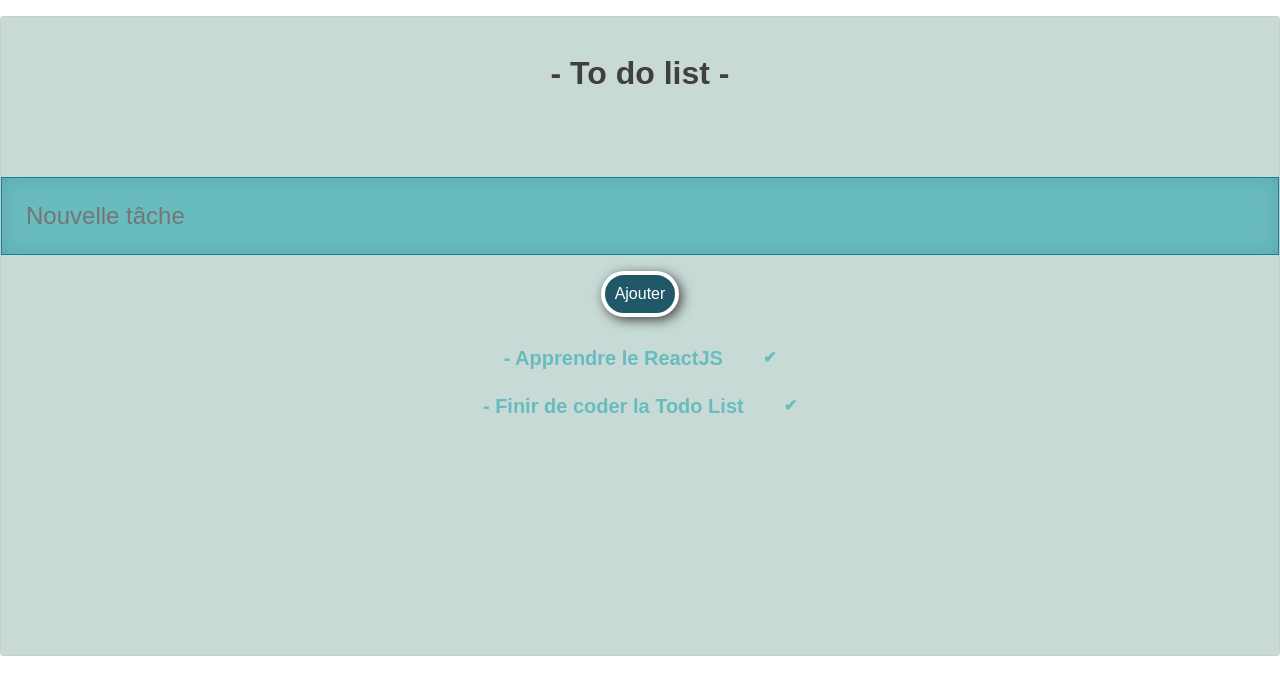
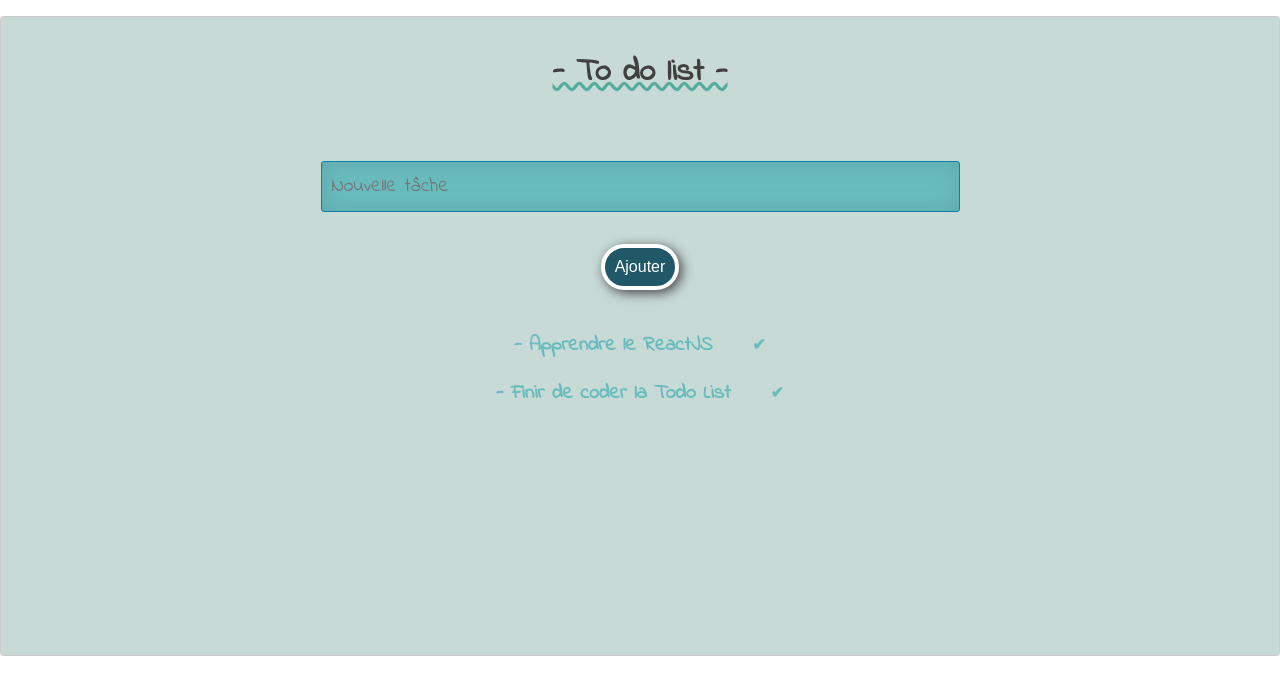
Before and after one commit to Priscilla-D/ToDoList, a React app: page / in a window 1280 px wide. Built offline with nearby package versions, Linux system fonts and the light colour scheme.

Commit message:
css update

```diff
--- a/src/assets/index.html
+++ b/src/assets/index.html
@@ -4,6 +4,9 @@
         <meta charset="utf-8" />
         <meta name="viewport" content="width=device-width, initial-scale=1.0" />
         <meta http-equiv="x-ua-compatible" content="ie=edge" />
+        <link rel="preconnect" href="https://fonts.googleapis.com">
+        <link rel="preconnect" href="https://fonts.gstatic.com" crossorigin>
+        <link href="https://fonts.googleapis.com/css2?family=Indie+Flower&display=swap" rel="stylesheet">
         <title>Modele</title>
     </head>
     <body>
--- a/src/components/TodoList/TodoList.scss
+++ b/src/components/TodoList/TodoList.scss
@@ -1,14 +1,16 @@
 .form-addTask {
-    padding: 1em 0;
+    padding: 0 25% 0 25%;
 
     .input-addTask {
       width: 100%;
+      font-family: 'Indie Flower', cursive;
       background: #69bcbe;
-      border: 1px solid #0f7eaa;
+      border-radius: 3px;
+      font-size: 1.25em;
+      border: 1.8px solid #0f7eaa;
       color: #fff;
       box-shadow: inset 0 0 25px rgba(0,0,0,.1);
-      padding: 1em;
-      font-size: 1.5em;
+      padding: 0.5em;
 
       &:focus {
         box-shadow: inset 0 0 25px rgba(0,0,0,.5);
@@ -16,12 +18,13 @@
     }
   }
 
-  h1 {
+  .title {
       font-weight: bold;
       color: rgb(65, 63, 63);
       font-size: 2em;
       margin-top: 1em;
       margin-bottom: 2em;
+      text-decoration: underline wavy #54ac9d
   }
 
   .tasks {
@@ -41,8 +44,8 @@
   .btn {
     text-decoration: none;
     padding: 10px;
-    margin-top: 1em;
-    font-family: arial;
+    margin-top: 2em;
+    margin-bottom: 2em;
     font-size: 1em;
     color: #FFFFFF;
     background-color: #205867;
@@ -68,7 +71,6 @@
       text-decoration: none;
       padding: 6px;
       margin-left: 3em;
-      font-family: arial;
       font-size: 0.8em;
       border-radius: 10px;
       color: #FFFFFF;
--- a/src/components/TodoList/index.js
+++ b/src/components/TodoList/index.js
@@ -15,14 +15,15 @@
   }
 
   onChange(event) {
+    event.preventDefault();
     this.setState({
       inputField: event.target.value,
     });
   }
 
   addTodo(event) {
+    event.preventDefault();
     if (this.state.inputField !== '') {
-      event.preventDefault();
       this.setState({
         inputField: '',
         todos: [...this.state.todos, this.state.inputField],
@@ -58,7 +59,7 @@
   render() {
     return (
       <div className="tasks">
-        <h1>- To do list -</h1>
+        <h1 className="title">- To do list -</h1>
         <form className="form-addTask">
           <input
             className="input-addTask"
--- a/src/styles/index.scss
+++ b/src/styles/index.scss
@@ -2,5 +2,5 @@
 @use 'vars';
 
 body {
-  font-family: sans-serif;
+  font-family: 'Indie Flower', cursive;
 }
```
